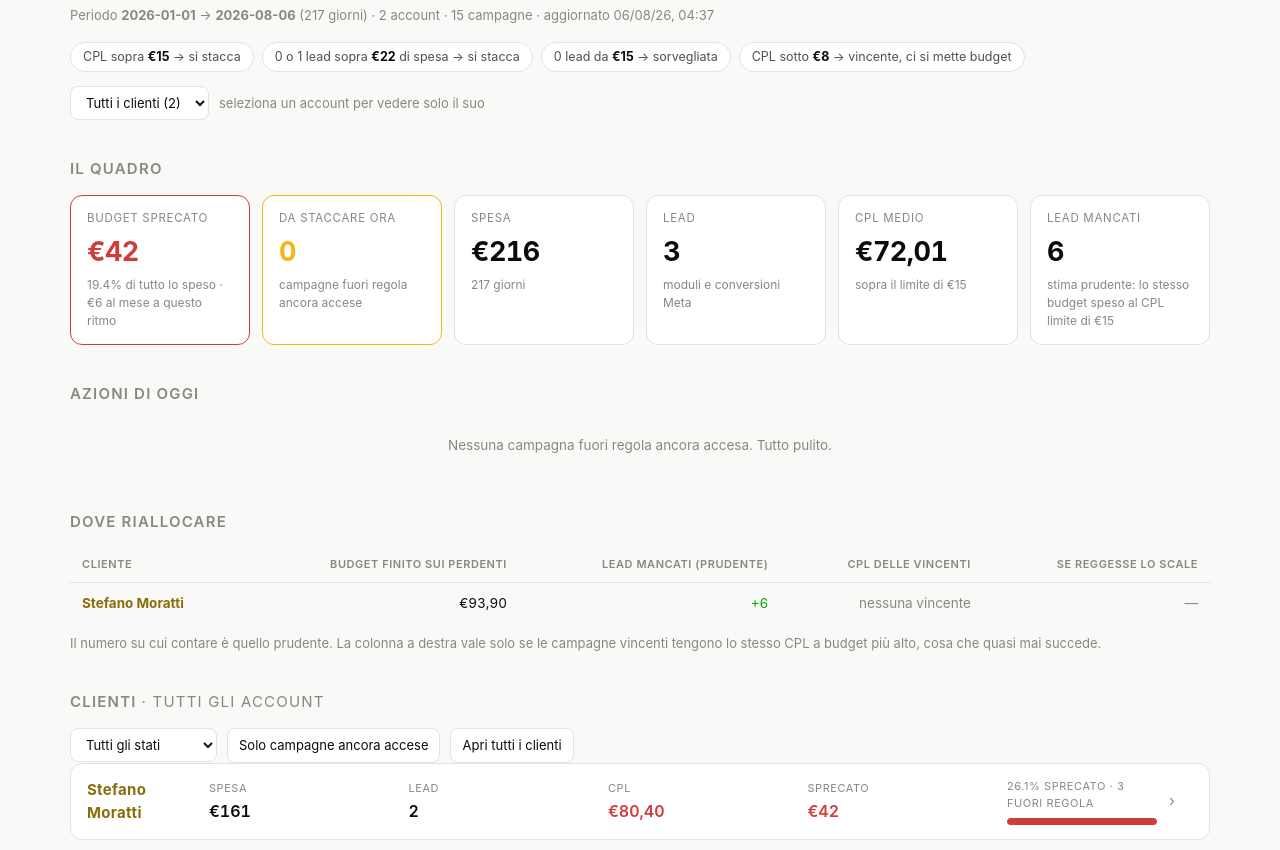
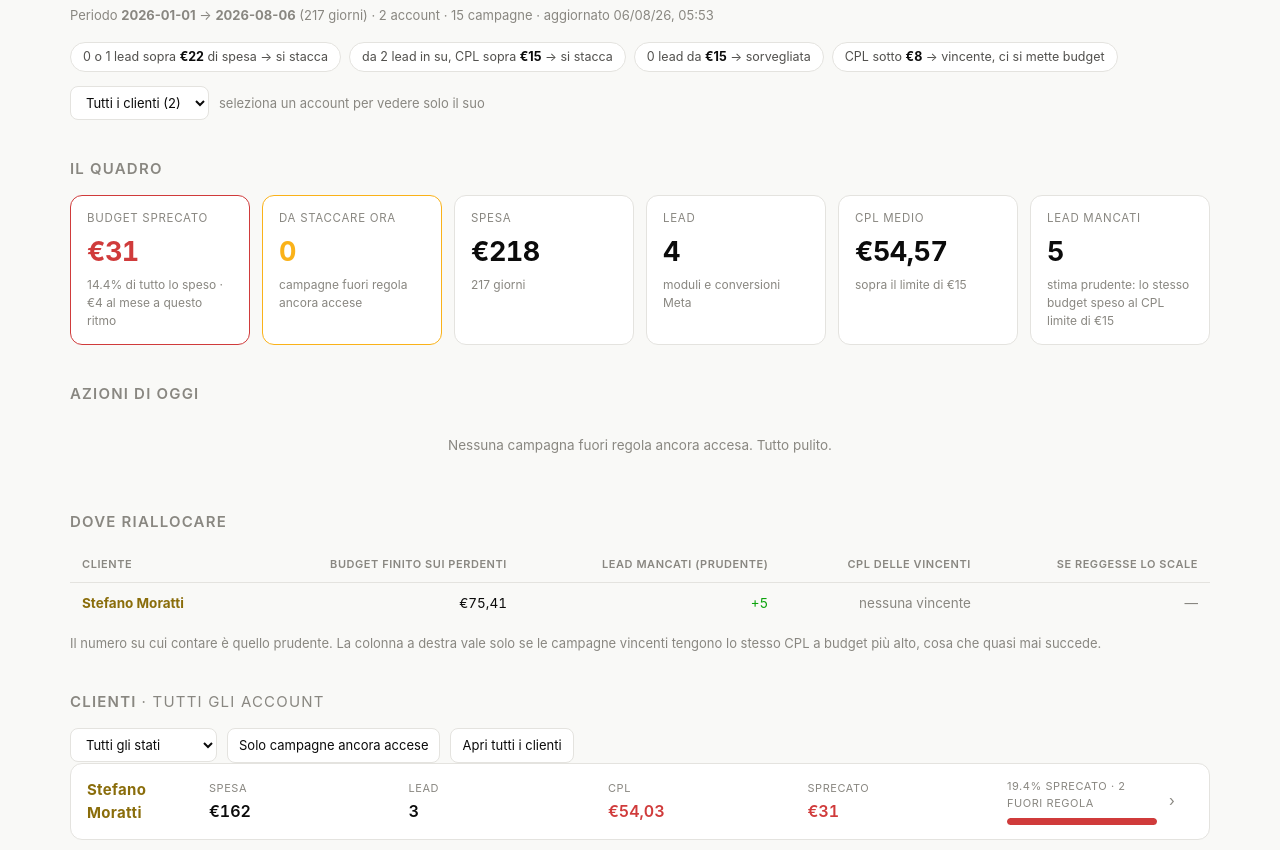
Before and after one commit to francescolabriola1011-star/ads-cockpit, a plain HTML site: page docs/index.html in a window 1280 px wide. Shown: the part 65-915 px from the top of the page. Drawn offline with Linux system fonts and the light colour scheme.

Commit message:
dati 2026-08-06 07:53

```diff
--- a/docs/data.json
+++ b/docs/data.json
@@ -1,7 +1,7 @@
 {
  "titolo": "ADS Cockpit",
  "sottotitolo": "tutti gli account",
- "generato": "2026-08-06T06:37:08+02:00",
+ "generato": "2026-08-06T07:53:26+02:00",
  "periodo": {
   "da": "2026-01-01",
   "a": "2026-08-06",
@@ -18,12 +18,12 @@
   "min_impressions": 300
  },
  "totali": {
-  "spesa": 216.02,
-  "lead": 3.0,
-  "cpl": 72.01,
-  "sprecato": 41.9,
-  "quota_sprecata": 19.4,
-  "sprecato_al_mese": 5.79,
+  "spesa": 218.28,
+  "lead": 4.0,
+  "cpl": 54.57,
+  "sprecato": 31.41,
+  "quota_sprecata": 14.4,
+  "sprecato_al_mese": 4.34,
   "brucia_oggi": 0,
   "da_staccare_ora": 0,
   "clienti": 2,
@@ -35,21 +35,21 @@
    "account_id": "833628578375108",
    "nome_reale": "Stefano Moratti",
    "currency": "EUR",
-   "spend": 160.79,
-   "leads": 2.0,
-   "cpl": 80.4,
-   "sprecato": 41.9,
-   "quota_sprecata": 26.1,
-   "impressions": 20367.0,
-   "clicks": 294.0,
+   "spend": 162.1,
+   "leads": 3.0,
+   "cpl": 54.03,
+   "sprecato": 31.41,
+   "quota_sprecata": 19.4,
+   "impressions": 20452.0,
+   "clicks": 297.0,
    "n_campagne": 9,
-   "n_kill": 3,
+   "n_kill": 2,
    "n_kill_ancora_accese": 0,
    "brucia_oggi": 0,
    "riallocazione": {
-    "budget_da_spostare": 93.9,
+    "budget_da_spostare": 75.41,
     "cpl_vincente": null,
-    "lead_prudente": 6,
+    "lead_prudente": 5,
     "lead_ottimistico": 0
    },
    "campagne": [
@@ -70,7 +70,7 @@
      "daily_budget": 8.0,
      "status": "kill",
      "reason": "1 solo lead a €41.78: oltre il limite di €22",
-     "sprecato": 26.78,
+     "sprecato": 19.78,
      "flags": [
       "solo 1.4% dei click diventa lead: modulo o landing da rivedere"
      ],
@@ -108,34 +108,6 @@
      "trend": null
     },
     {
-     "id": "120253294796340427",
-     "name": "Moduli - Chiedi una seconda opinione",
-     "spend": 18.49,
-     "leads": 1.0,
-     "cpl": 18.49,
-     "impressions": 2602.0,
-     "clicks": 41.0,
-     "ctr": 1.575711,
-     "cpm": 7.106072,
-     "reach": 1637.0,
-     "frequency": 1.589493,
-     "attiva": false,
-     "effective_status": "PAUSED",
-     "daily_budget": 8.0,
-     "status": "kill",
-     "reason": "CPL €18.49: sopra il limite di €15",
-     "sprecato": 3.49,
-     "flags": [
-      "solo 2.4% dei click diventa lead: modulo o landing da rivedere"
-     ],
-     "recent": {
-      "spend": 18.49,
-      "leads": 1.0,
-      "cpl": 18.49
-     },
-     "trend": 0.0
-    },
-    {
      "id": "120253259137680427",
      "name": "Moduli - A che età posso andare in pensione?",
      "spend": 21.45,
@@ -162,6 +134,34 @@
       "cpl": null
      },
      "trend": null
+    },
+    {
+     "id": "120253294796340427",
+     "name": "Moduli - Chiedi una seconda opinione",
+     "spend": 18.49,
+     "leads": 1.0,
+     "cpl": 18.49,
+     "impressions": 2602.0,
+     "clicks": 41.0,
+     "ctr": 1.575711,
+     "cpm": 7.106072,
+     "reach": 1637.0,
+     "frequency": 1.589493,
+     "attiva": false,
+     "effective_status": "PAUSED",
+     "daily_budget": 8.0,
+     "status": "early",
+     "reason": "1 lead a €18.49: mancano €3.51 al limite di €22, si lascia girare",
+     "sprecato": 0.0,
+     "flags": [
+      "solo 2.4% dei click diventa lead: modulo o landing da rivedere"
+     ],
+     "recent": {
+      "spend": 18.49,
+      "leads": 1.0,
+      "cpl": 18.49
+     },
+     "trend": 0.0
     },
     {
      "id": "120253331782850427",
@@ -218,24 +218,24 @@
     {
      "id": "120253390656370427",
      "name": "Moduli - L'inflazione si mangia il valore",
-     "spend": 8.04,
+     "spend": 8.15,
      "leads": 0.0,
      "cpl": null,
-     "impressions": 1045.0,
+     "impressions": 1075.0,
      "clicks": 15.0,
-     "ctr": 1.435407,
-     "cpm": 7.69378,
-     "reach": 832.0,
-     "frequency": 1.25601,
+     "ctr": 1.395349,
+     "cpm": 7.581395,
+     "reach": 852.0,
+     "frequency": 1.261737,
      "attiva": true,
      "effective_status": "ACTIVE",
      "daily_budget": 5.0,
      "status": "early",
-     "reason": "€8.04 spesi, ancora 0 lead ma sotto soglia",
+     "reason": "€8.15 spesi, ancora 0 lead ma sotto soglia",
      "sprecato": 0.0,
      "flags": [],
      "recent": {
-      "spend": 8.04,
+      "spend": 8.15,
       "leads": 0.0,
       "cpl": null
      },
@@ -244,26 +244,24 @@
     {
      "id": "120253411447000427",
      "name": "Moduli - Non è tardi per investire",
-     "spend": 4.84,
+     "spend": 5.46,
      "leads": 0.0,
      "cpl": null,
-     "impressions": 662.0,
-     "clicks": 6.0,
-     "ctr": 0.906344,
-     "cpm": 7.311178,
-     "reach": 524.0,
-     "frequency": 1.263359,
+     "impressions": 699.0,
+     "clicks": 7.0,
+     "ctr": 1.001431,
+     "cpm": 7.811159,
+     "reach": 551.0,
+     "frequency": 1.268603,
      "attiva": true,
      "effective_status": "ACTIVE",
      "daily_budget": 6.0,
      "status": "early",
-     "reason": "€4.84 spesi, ancora 0 lead ma sotto soglia",
+     "reason": "€5.46 spesi, ancora 0 lead ma sotto soglia",
      "sprecato": 0.0,
-     "flags": [
-      "CTR 0.91%: il creativo non ferma nessuno"
-     ],
+     "flags": [],
      "recent": {
-      "spend": 4.84,
+      "spend": 5.46,
       "leads": 0.0,
       "cpl": null
      },
@@ -272,28 +270,28 @@
     {
      "id": "120253413533200427",
      "name": "Moduli - 7.500€ all'anno in commissioni",
-     "spend": 4.71,
-     "leads": 0.0,
-     "cpl": null,
-     "impressions": 611.0,
-     "clicks": 8.0,
-     "ctr": 1.309329,
-     "cpm": 7.708674,
-     "reach": 475.0,
-     "frequency": 1.286316,
+     "spend": 5.29,
+     "leads": 1.0,
+     "cpl": 5.29,
+     "impressions": 629.0,
+     "clicks": 10.0,
+     "ctr": 1.589825,
+     "cpm": 8.410175,
+     "reach": 490.0,
+     "frequency": 1.283673,
      "attiva": true,
      "effective_status": "ACTIVE",
      "daily_budget": 5.0,
      "status": "early",
-     "reason": "€4.71 spesi, ancora 0 lead ma sotto soglia",
+     "reason": "1 lead a €5.29: mancano €16.71 al limite di €22, si lascia girare",
      "sprecato": 0.0,
      "flags": [],
      "recent": {
-      "spend": 4.71,
-      "leads": 0.0,
-      "cpl": null
+      "spend": 5.29,
+      "leads": 1.0,
+      "cpl": 5.29
      },
-     "trend": null
+     "trend": 0.0
     }
    ],
    "hiring": {
@@ -308,13 +306,13 @@
    "account_id": "27645634798460719",
    "nome_reale": "Marco La Corte",
    "currency": "EUR",
-   "spend": 55.23,
+   "spend": 56.18,
    "leads": 1.0,
-   "cpl": 55.23,
+   "cpl": 56.18,
    "sprecato": 0.0,
    "quota_sprecata": 0.0,
-   "impressions": 9776.0,
-   "clicks": 158.0,
+   "impressions": 9867.0,
+   "clicks": 160.0,
    "n_campagne": 6,
    "n_kill": 0,
    "n_kill_ancora_accese": 0,
@@ -393,8 +391,8 @@
      "attiva": true,
      "effective_status": "ACTIVE",
      "daily_budget": 4.0,
-     "status": "ok",
-     "reason": "CPL €14.01: dentro i parametri",
+     "status": "early",
+     "reason": "1 lead a €14.01: mancano €7.99 al limite di €22, si lascia girare",
      "sprecato": 0.0,
      "flags": [
       "solo 1.3% dei click diventa lead: modulo o landing da rivedere"
@@ -409,24 +407,24 @@
     {
      "id": "120250911654100566",
      "name": "Moduli - 10.000€ oggi valgono 8.000€",
-     "spend": 5.41,
+     "spend": 5.61,
      "leads": 0.0,
      "cpl": null,
-     "impressions": 781.0,
-     "clicks": 11.0,
-     "ctr": 1.408451,
-     "cpm": 6.927017,
-     "reach": 573.0,
-     "frequency": 1.363002,
+     "impressions": 811.0,
+     "clicks": 12.0,
+     "ctr": 1.479655,
+     "cpm": 6.917386,
+     "reach": 583.0,
+     "frequency": 1.391081,
      "attiva": true,
      "effective_status": "ACTIVE",
      "daily_budget": 5.0,
      "status": "early",
-     "reason": "€5.41 spesi, ancora 0 lead ma sotto soglia",
+     "reason": "€5.61 spesi, ancora 0 lead ma sotto soglia",
      "sprecato": 0.0,
      "flags": [],
      "recent": {
-      "spend": 5.41,
+      "spend": 5.61,
       "leads": 0.0,
       "cpl": null
      },
@@ -435,26 +433,26 @@
     {
      "id": "120250931107970566",
      "name": "Moduli - Ormai è tardi per investire",
-     "spend": 2.49,
+     "spend": 2.9,
      "leads": 0.0,
      "cpl": null,
-     "impressions": 479.0,
-     "clicks": 2.0,
-     "ctr": 0.417537,
-     "cpm": 5.19833,
-     "reach": 387.0,
-     "frequency": 1.237726,
+     "impressions": 510.0,
+     "clicks": 3.0,
+     "ctr": 0.588235,
+     "cpm": 5.686275,
+     "reach": 415.0,
+     "frequency": 1.228916,
      "attiva": true,
      "effective_status": "ACTIVE",
      "daily_budget": 5.0,
      "status": "early",
-     "reason": "€2.49 spesi, ancora 0 lead ma sotto soglia",
+     "reason": "€2.90 spesi, ancora 0 lead ma sotto soglia",
      "sprecato": 0.0,
      "flags": [
-      "CTR 0.42%: il creativo non ferma nessuno"
+      "CTR 0.59%: il creativo non ferma nessuno"
      ],
      "recent": {
-      "spend": 2.49,
+      "spend": 2.91,
       "leads": 0.0,
       "cpl": null
      },
@@ -463,24 +461,24 @@
     {
      "id": "120250911738470566",
      "name": "Moduli - L'inflazione si mangia il valore",
-     "spend": 1.58,
+     "spend": 1.92,
      "leads": 0.0,
      "cpl": null,
-     "impressions": 315.0,
+     "impressions": 345.0,
      "clicks": 5.0,
-     "ctr": 1.587302,
-     "cpm": 5.015873,
-     "reach": 280.0,
-     "frequency": 1.125,
+     "ctr": 1.449275,
+     "cpm": 5.565217,
+     "reach": 301.0,
+     "frequency": 1.146179,
      "attiva": true,
      "effective_status": "ACTIVE",
      "daily_budget": 6.0,
      "status": "early",
-     "reason": "€1.58 spesi, ancora 0 lead ma sotto soglia",
+     "reason": "€1.92 spesi, ancora 0 lead ma sotto soglia",
      "sprecato": 0.0,
      "flags": [],
      "recent": {
-      "spend": 1.58,
+      "spend": 1.92,
       "leads": 0.0,
       "cpl": null
      },
--- a/docs/index.html
+++ b/docs/index.html
@@ -265,8 +265,8 @@ function render(){
      aggiornato ${gen.toLocaleString("it-IT",{dateStyle:"short",timeStyle:"short"})}`;
 
   document.getElementById("rules").innerHTML = [
-    `CPL sopra <b>${eur0(R.cpl_kill_eur)}</b> → si stacca`,
     `0 o 1 lead sopra <b>${eur0(R.spend_kill_eur)}</b> di spesa → si stacca`,
+    `da 2 lead in su, CPL sopra <b>${eur0(R.cpl_kill_eur)}</b> → si stacca`,
     `0 lead da <b>${eur0(R.spend_warn_eur)}</b> → sorvegliata`,
     `CPL sotto <b>${eur0(R.cpl_winner_eur)}</b> → vincente, ci si mette budget`
   ].map(r => `<span class="rule">${r}</span>`).join("");
@@ -369,7 +369,7 @@ function renderClienti(){
         <div><div class="k">Spesa</div><div class="v mono">${eur0(c.spend)}</div></div>
         <div><div class="k">Lead</div><div class="v mono">${int(c.leads)}</div></div>
         <div><div class="k">CPL</div><div class="v mono" style="color:${
-          c.cpl == null ? "var(--muted)" : c.cpl > d.regole.cpl_kill_eur ? "var(--crit)"
+          c.cpl == null ? "var(--muted)" : (c.leads >= 2 && c.cpl > d.regole.cpl_kill_eur) ? "var(--crit)"
           : c.cpl <= d.regole.cpl_winner_eur ? "var(--good)" : "inherit"}">${
           c.cpl ? eur(c.cpl) : "n/d"}</div></div>
         <div><div class="k">Sprecato</div><div class="v mono" style="color:var(--crit)">${eur0(c.sprecato)}</div></div>
```
Also changed, not shown: docs/aea/index.html (+2 -2 lines), docs/aea/data.json.
